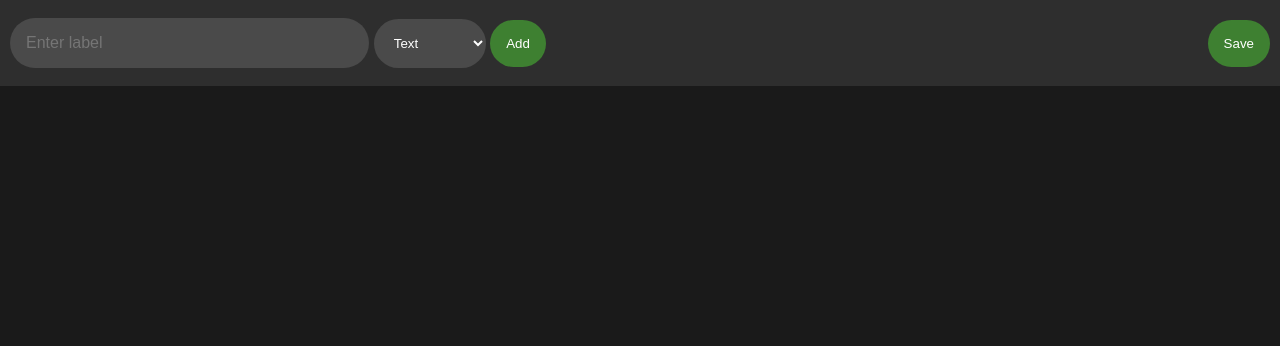
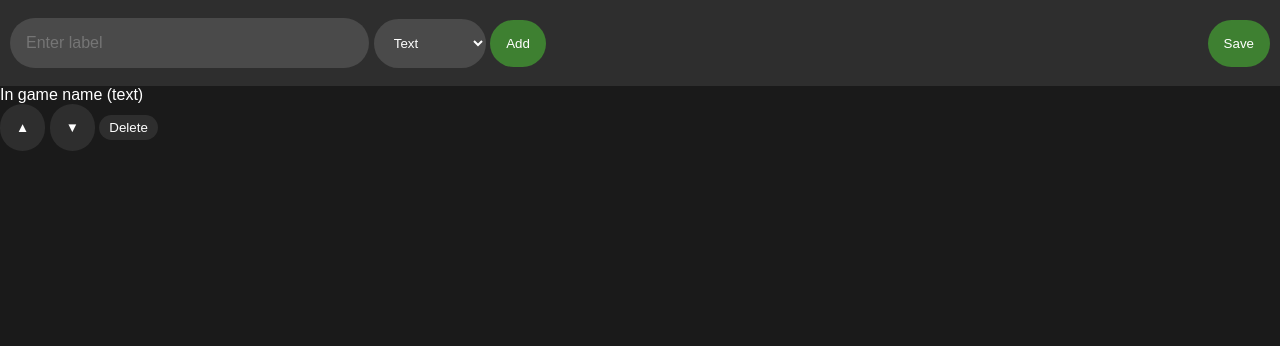
Before and after one commit to raderth/flowlist, a Flask app: template templates/panel.html in a window 1280 px wide. Shown: the top 346 px of the page. Run offline with Flask 3, Linux system fonts and the light colour scheme; the template is opened without the code that fills it, so the values that code supplies are empty; parts of the project's set-up code (start-up, migrations or seed data) failed here and were passed over.

Commit message:
made ign required

```diff
--- a/main.py
+++ b/main.py
@@ -67,7 +67,7 @@ checkbox = '<div class="checkbox"><label>{}</label><input type="checkbox" name={
 @app.route('/form')
 def form():
   items = get('items')
-  content = ""
+  content = '<input class="small_text" name="in_game_name" placeholder="In game name" required>'
   for item in items:
     replaced = item["label"].replace(" ", "_")
     if item["type"] == "text":
--- a/templates/panel.html
+++ b/templates/panel.html
@@ -78,6 +78,9 @@
         .item button:hover {
             background-color: #5a5a5a;
         }
+        .fakeitem button {
+            background-color: #2e2e2e;
+        }
     </style>
 </head>
 <body>
@@ -93,6 +96,15 @@
         </div>
 
         <button onclick="saveItems()" >Save</button>
+    </div>
+
+    <div class="fakeitem">
+        <span>In game name (text)</span>
+        <div>
+            <button>▲</button>
+            <button>▼</button>
+            <button class="delete-btn">Delete</button>
+        </div>
     </div>
 
     <div id="itemList" class="item-list"></div>
```
